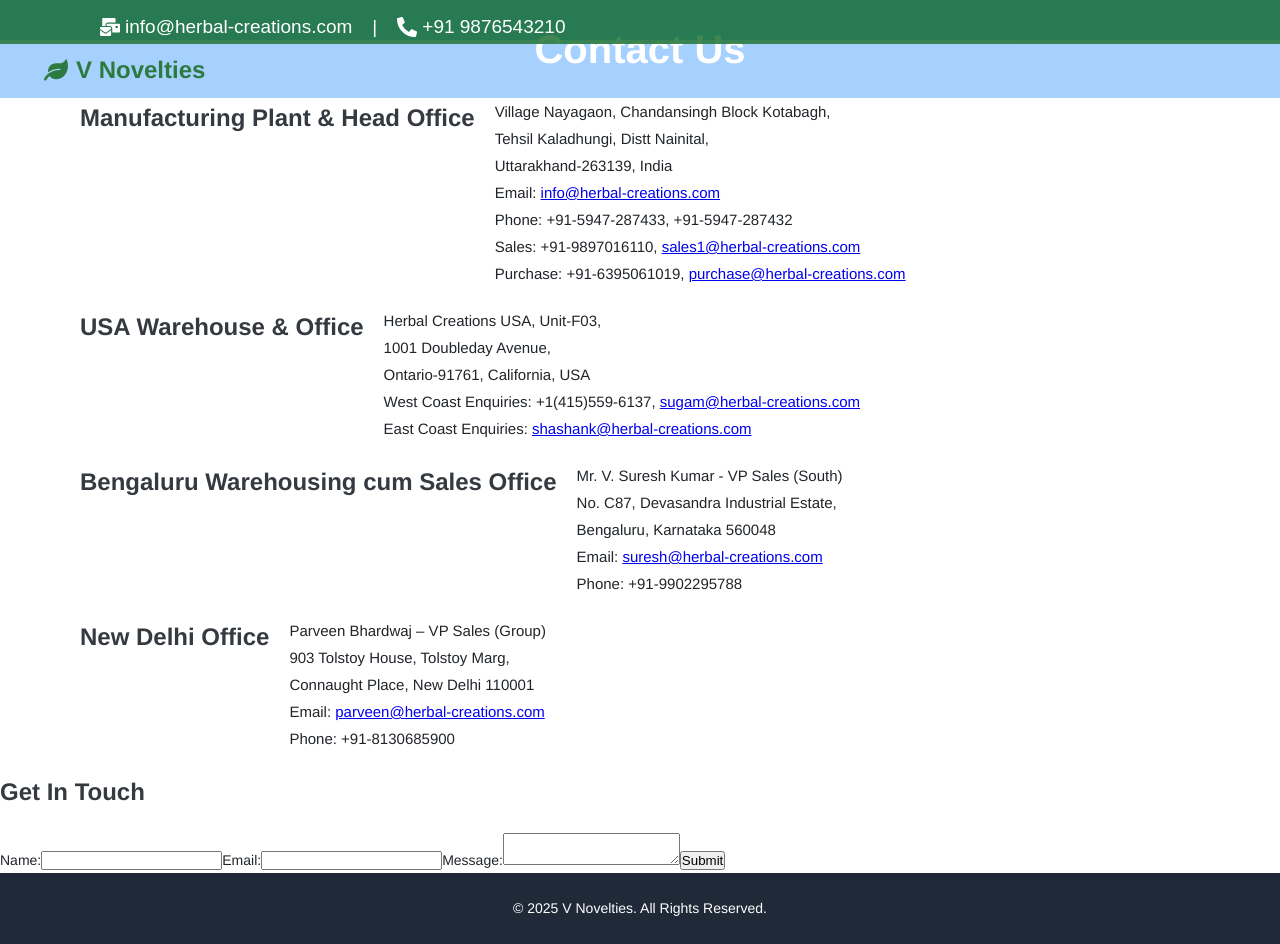
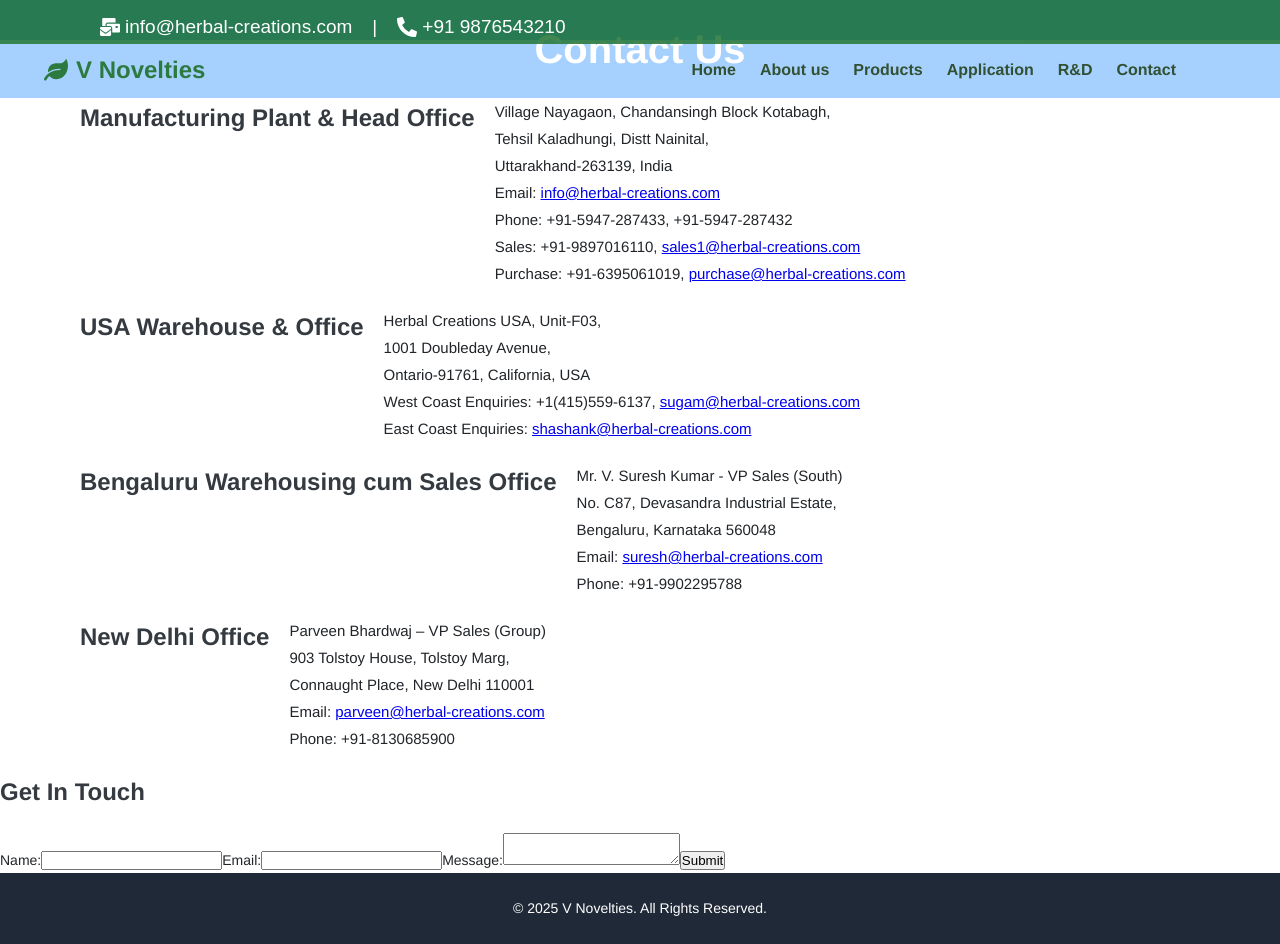
Before and after one commit to taskitminds/V-novelties, a React (Create React App) app: page /contact in a window 1280 px wide. Built offline with nearby package versions, Linux system fonts and the light colour scheme.

Commit message:
updated nav bar

```diff
--- a/src/components/Navbar/Navbar.css
+++ b/src/components/Navbar/Navbar.css
@@ -1,3 +1,12 @@
+/* =========================
+ ✅ Navbar Styles
+========================= */
+/* Hide menu icon on desktop */
+@media (min-width: 769px) {
+  .menu-icon {
+    display: none;
+  }
+}
 /* Adjust Navbar Position */
 .navbar {
   position: fixed;
@@ -14,7 +23,6 @@
   z-index: 99; /* Lower than header */
   transition: background 0.3s ease-in-out, box-shadow 0.3s ease-in-out;
 }
-
 
 /* Solid Navbar on Scroll */
 .navbar-solid {
@@ -103,7 +111,7 @@
   cursor: pointer;
 }
 
-.logo:hover{
+.logo:hover {
   transition: ease-in-out 0.3s;
   color: rgb(174, 174, 174); /* Change color on hover */
 }
@@ -138,26 +146,75 @@
   transition: ease-in-out 0.3s;
   color: rgb(174, 174, 174); /* Change color on hover */
 }
+/* =========================
+ ✅ Mobile (Hamburger Menu) - Classic Look
+========================= */
+@media (max-width: 768px) {
+  .menu-icon {
+    display: block;
+    cursor: pointer;
+    font-size: 28px; /* Reduced size */
+    color: rgb(60, 90, 60); /* Softer green for a classic look */
+    position: absolute;
+    top: 12px;
+    right: 18px;
+    z-index: 1100;
+  }
 
-@media (width: 768px) {
   .nav-links {
-    padding-right: 0; /* Adjust for mobile view */
+    display: flex;
+    flex-direction: column;
+    position: fixed;
+    top: 0;
+    left: -100%; /* Initially hidden */
+    height: 100vh;
+    width: 70%;
+    max-width: 260px;
+    background: rgba(245, 245, 245, 0.95); /* Soft white shade */
+    box-shadow: 6px 0 12px rgba(0, 0, 0, 0.08); /* Soft shadow for elegance */
+    padding-top: 50px;
+    transition: left 0.5s ease-in-out;
+    align-items: center;
+    z-index: 1000;
+    border-right: 1px solid rgba(0, 0, 0, 0.05); /* Subtle border */
+  }
+
+  /* Show menu when clicked */
+  .nav-links.show {
+    left: 0;
+  }
+
+  .nav-links a {
+    width: 100%;
+    padding: 12px;
+    font-size: 15px; /* Reduced size for a clean look */
+    font-weight: 500;
+    color: rgb(50, 80, 50); /* Classic deep green */
+    text-decoration: none;
+    text-align: center;
+    display: block;
+    border-bottom: 1px solid rgba(0, 0, 0, 0.06); /* Soft separator */
+    transition: background 0.3s ease-in-out;
+  }
+
+  .nav-links a:hover {
+    background: rgba(200, 200, 200, 0.2); /* Subtle hover effect */
   }
 }
 
+/* ✅ Small Screens Below 426px */
 @media (max-width: 426px) {
   .navbar {
-    position: fixed;
     top: 0;
-    padding: 0 12px;
-    /* Adjust padding for smaller screens */
+    padding: 0 10px; /* Adjust padding for a compact look */
   }
-  .nav-links {
-    display: none;
-    /* Hide navigation links */
+
+  .logo {
+    padding-left: 10px; /* Adjust padding */
+    font-size: 18px; /* Smaller font for balance */
   }
-  .logo {
-    padding-left: 12px;
-    /* Adjust padding for smaller screens */
+
+  .menu-icon {
+    top: 10px; /* Position menu icon properly */
   }
 }
--- a/src/components/Navbar/Navbar.js
+++ b/src/components/Navbar/Navbar.js
@@ -1,10 +1,11 @@
 import React, { useEffect, useState } from "react";
-import { FaLeaf } from "react-icons/fa";
-import { Link } from "react-router-dom"; // Import Link from React Router
+import { FaLeaf, FaBars, FaTimes } from "react-icons/fa";
+import { Link } from "react-router-dom";
 import "./Navbar.css";
 
 const Navbar = () => {
   const [animate, setAnimate] = useState(false);
+  const [menuOpen, setMenuOpen] = useState(false);
 
   useEffect(() => {
     setAnimate(true);
@@ -23,9 +24,7 @@
     };
 
     window.addEventListener("scroll", handleScroll);
-    return () => {
-      window.removeEventListener("scroll", handleScroll);
-    };
+    return () => window.removeEventListener("scroll", handleScroll);
   }, []);
 
   return (
@@ -33,13 +32,20 @@
       <h1 className={`logo ${animate ? "slide-in-left" : ""}`}>
         <FaLeaf className="icon-nav" /> V Novelties
       </h1>
-      <div className="nav-links">
-        <Link to="/" className={`nav-link ${animate ? "slide-in-right" : ""}`}>Home</Link>
-        <Link to="/about" className={`nav-link ${animate ? "slide-in-right" : ""}`}>About us</Link>
-        <Link to="/products" className={`nav-link ${animate ? "slide-in-right" : ""}`}>Products</Link>
-        <Link to="/application" className={`nav-link ${animate ? "slide-in-right" : ""}`}>Application</Link>
-        <Link to="/research" className={`nav-link ${animate ? "slide-in-right" : ""}`}>R&D</Link>
-        <Link to="/contact" className={`nav-link ${animate ? "slide-in-right" : ""}`}>Contact</Link>
+
+      {/* Menu Icon for Mobile */}
+      <div className="menu-icon" onClick={() => setMenuOpen(!menuOpen)}>
+        {menuOpen ? <FaTimes size={24} /> : <FaBars size={24} />}
+      </div>
+
+      {/* Navigation Links */}
+      <div className={`nav-links ${menuOpen ? "show" : ""}`}>
+        <Link to="/" className="nav-link" onClick={() => setMenuOpen(false)}>Home</Link>
+        <Link to="/about" className="nav-link" onClick={() => setMenuOpen(false)}>About us</Link>
+        <Link to="/products" className="nav-link" onClick={() => setMenuOpen(false)}>Products</Link>
+        <Link to="/application" className="nav-link" onClick={() => setMenuOpen(false)}>Application</Link>
+        <Link to="/research" className="nav-link" onClick={() => setMenuOpen(false)}>R&D</Link>
+        <Link to="/contact" className="nav-link" onClick={() => setMenuOpen(false)}>Contact</Link>
       </div>
     </nav>
   );
```
